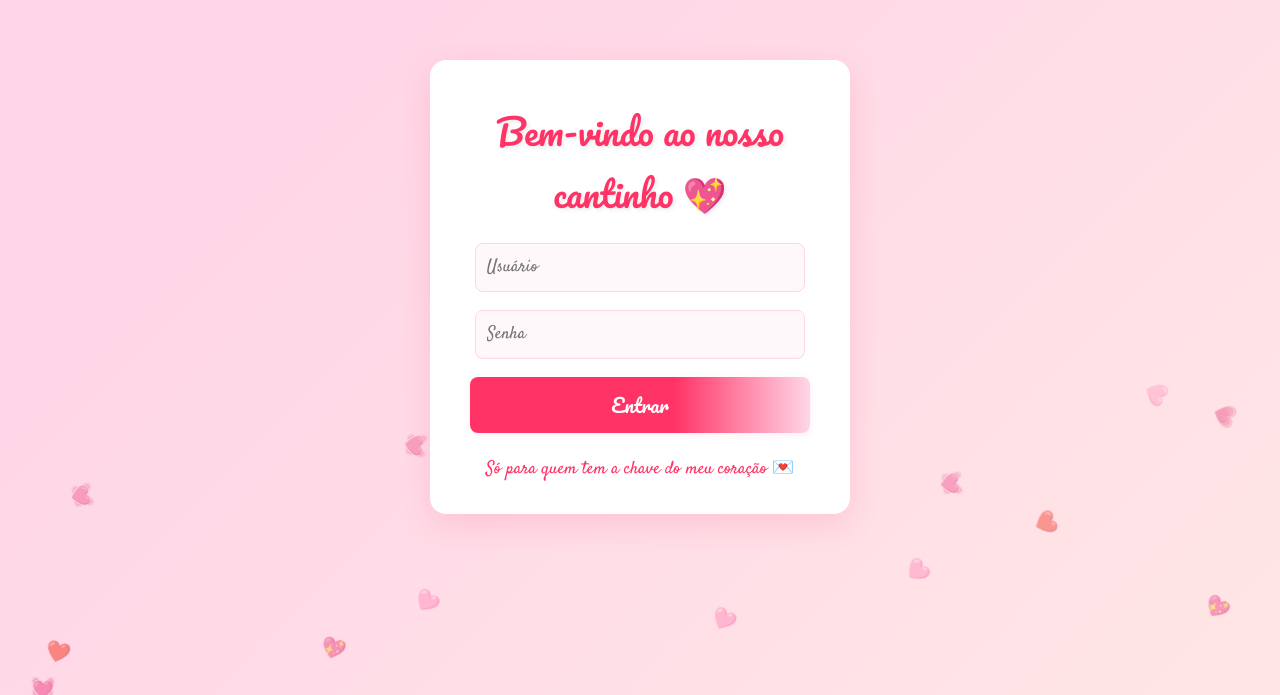
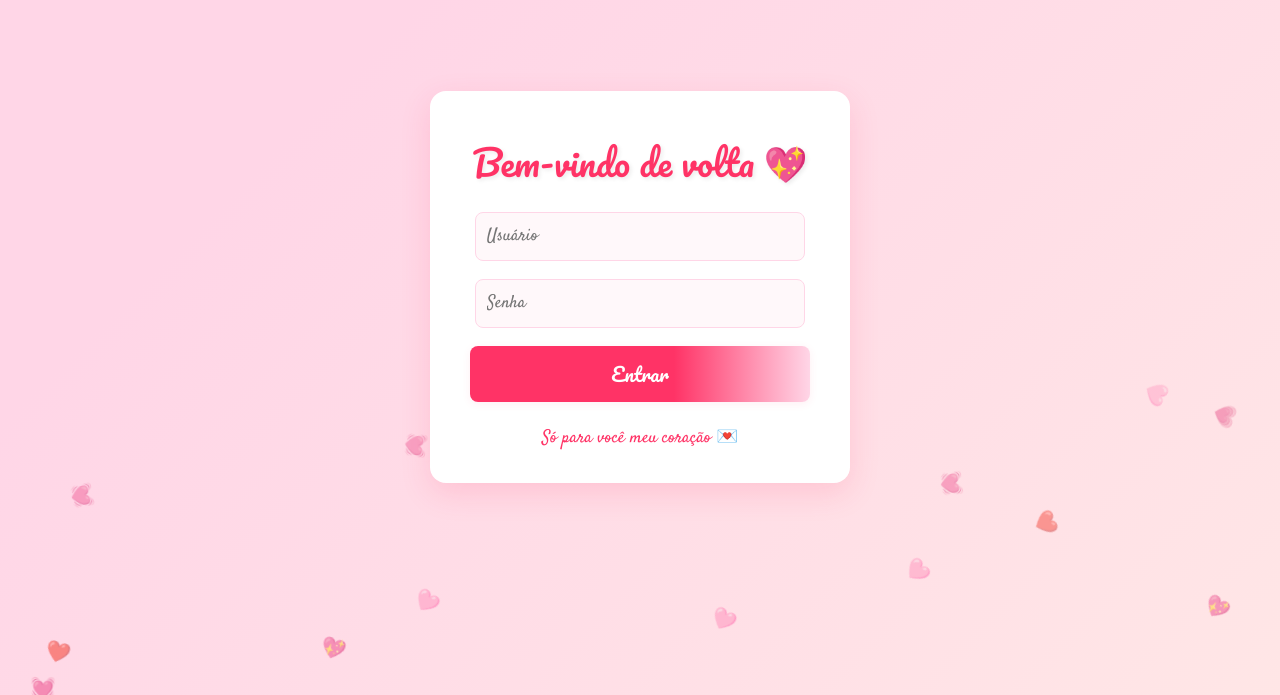
Before and after one commit to sweetie-dev/carta, a plain HTML site: page Login.html in a window 1280 px wide. Shown: the part 121-816 px from the top of the page. Drawn offline with Linux system fonts and the light colour scheme.

Commit message:
texto login

```diff
--- a/Login.html
+++ b/Login.html
@@ -134,14 +134,14 @@
 <body>
     <div class="floating-hearts" id="floatingHearts"></div>
     <div class="login-container">
-        <div class="login-title">Bem-vindo ao nosso cantinho 💖</div>
+        <div class="login-title">Bem-vindo de volta 💖</div>
         <form id="loginForm">
             <input type="text" id="username" placeholder="Usuário" required autocomplete="username">
             <input type="password" id="password" placeholder="Senha" required autocomplete="current-password">
             <div class="error" id="errorMsg"></div>
             <button type="submit">Entrar</button>
         </form>
-        <div class="login-footer">Só para quem tem a chave do meu coração 💌</div>
+        <div class="login-footer">Só para você meu coração 💌</div>
     </div>
     <script>
         // Corações flutuantes
```
